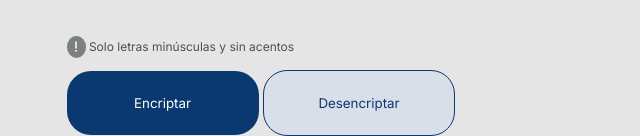
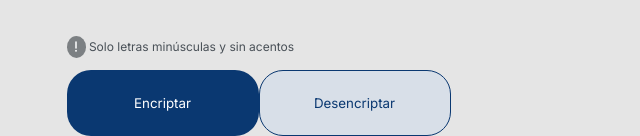
Before and after one commit to ojedafn/Challenge-Oracle-One, a plain HTML site: page index.html in a window 1280 px wide. Shown: the part 668-804 px from the top of the page, 0-640 px from the left. Drawn offline with Linux system fonts and the light colour scheme.

Commit message:
agregando estilos

```diff
--- a/assets/style.css
+++ b/assets/style.css
@@ -61,6 +61,9 @@ form input:focus {
     background-color: #343a4098;
     color: white;
     padding:0.3rem 0.5rem;
+}
+form div{
+    display: flex;
 }
 button{
     border-radius: 24px;
--- a/index.html
+++ b/index.html
@@ -28,8 +28,11 @@
                     <i class="fa fa-exclamation" aria-hidden="true"></i>
                      Solo letras minúsculas y sin acentos
                 </p>
-                <button type="submit" class="encriptar">Encriptar</button>
-                <button class="desencriptar">Desencriptar</button>
+                <div>
+                    <button type="submit" class="encriptar">Encriptar</button>
+                    <button class="desencriptar">Desencriptar</button>
+                </div>
+
             </form>
         </div>
 
```
